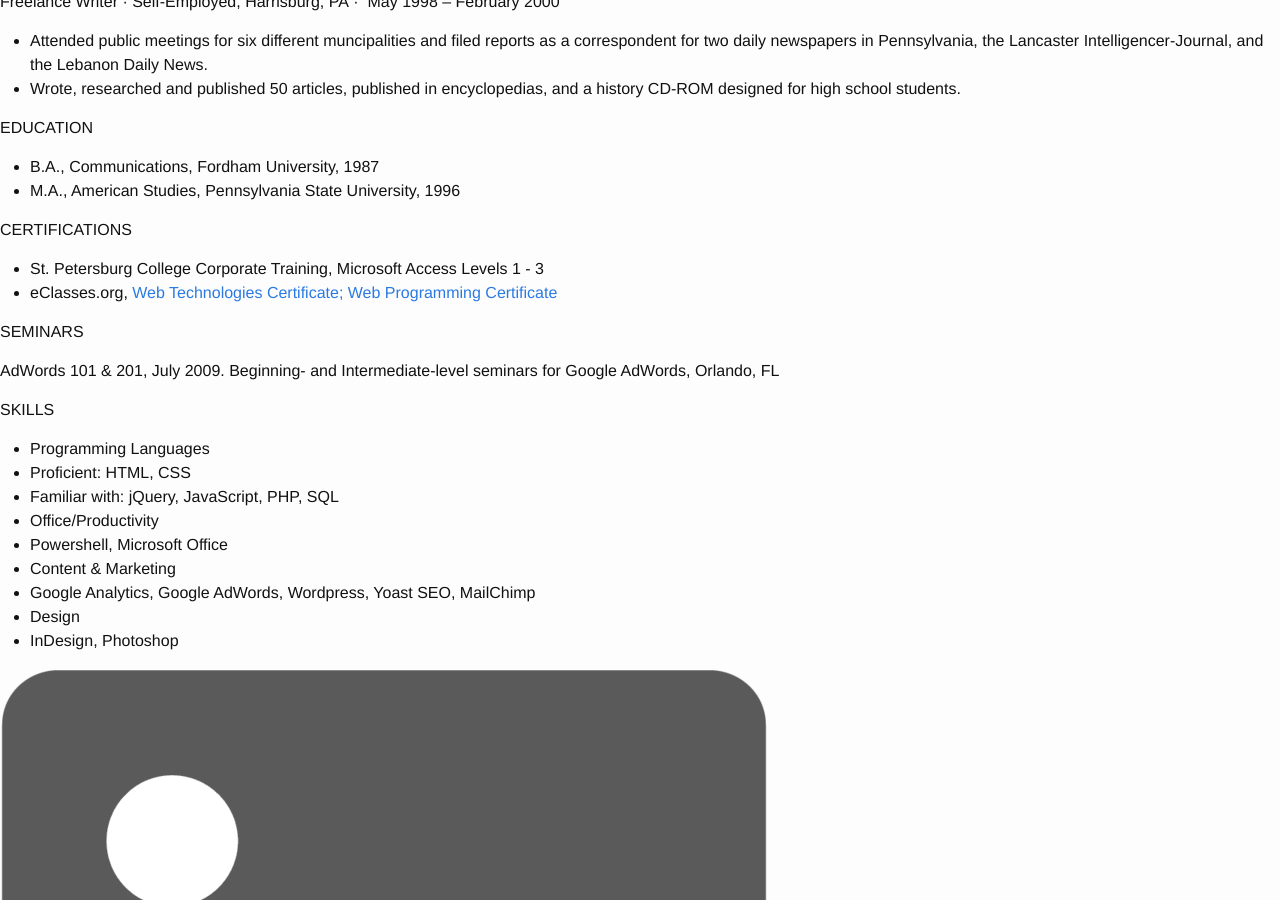
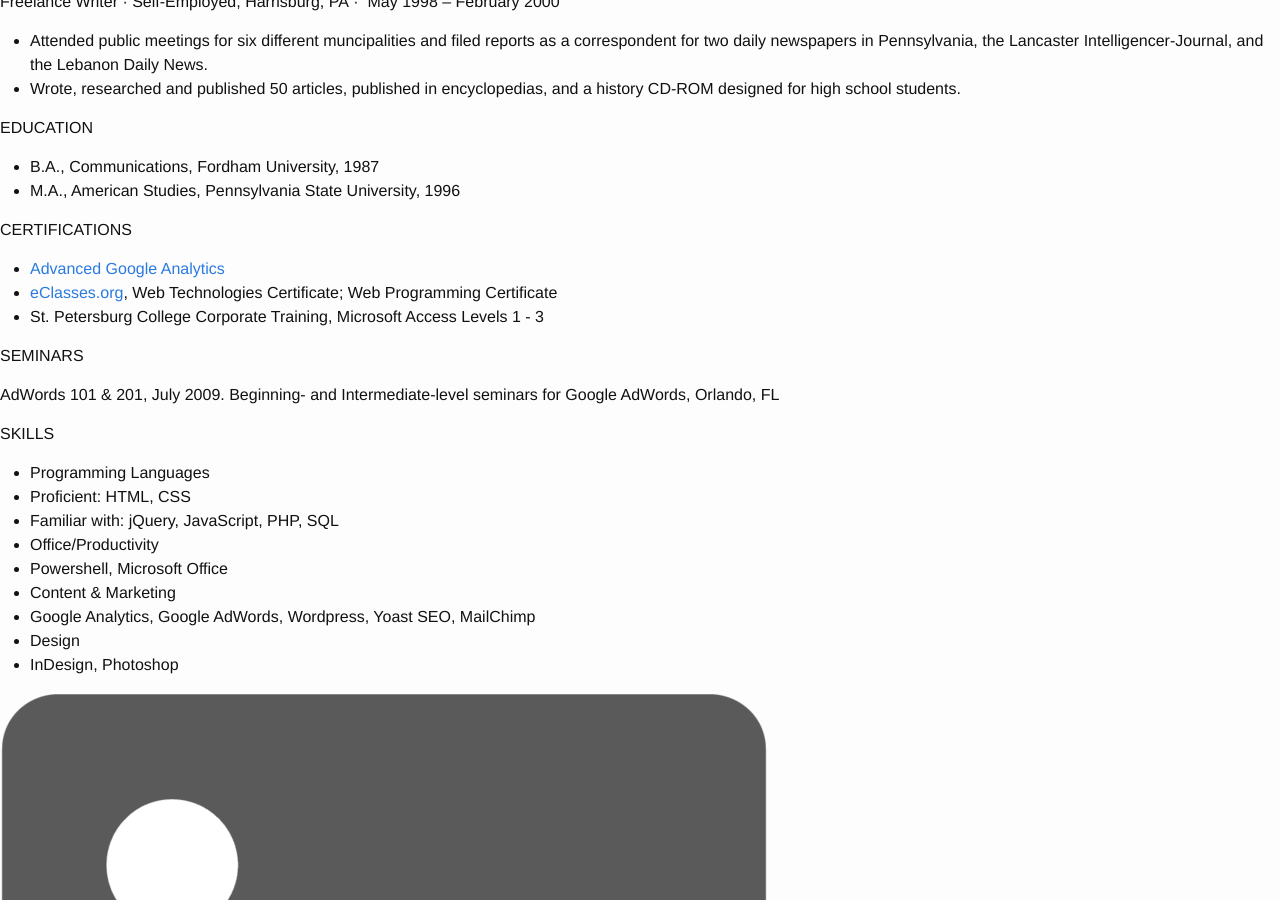
Before and after one commit to dt727/dt727.github.io, a Jekyll site: the page resume.html, which Jekyll copies as it is, in a window 1280 px wide and 900 px high, scrolled down 1676 px. Built offline with Jekyll 4.4.1, drawn with Linux system fonts in a browser that asks for light colours.

Commit message:
Update resume.html

```diff
--- a/resume.html
+++ b/resume.html
@@ -75,9 +75,9 @@
 				</ul>
 		<h4>CERTIFICATIONS</h4>
 				<ul>
+					<li><a href="https://analytics.google.com/analytics/academy/course/7/certificate" target='_blank'>Advanced Google Analytics</a></li>
+					<li><a href="http://www.eclasses.org/home.php" target='_blank'>eClasses.org</a>, Web Technologies Certificate; Web Programming Certificate</li>
 					<li>St. Petersburg College Corporate Training, Microsoft Access Levels 1 - 3</li>
-					<li>eClasses.org, <a href="http://www.eclasses.org/home.php" target='_blank'>Web Technologies Certificate; Web Programming Certificate</a></li>
-
 				</ul>
 		<h4>SEMINARS</h4>
 			<p>AdWords 101 &amp; 201, July 2009. Beginning- and Intermediate-level seminars for Google AdWords, Orlando, FL</p>
```
